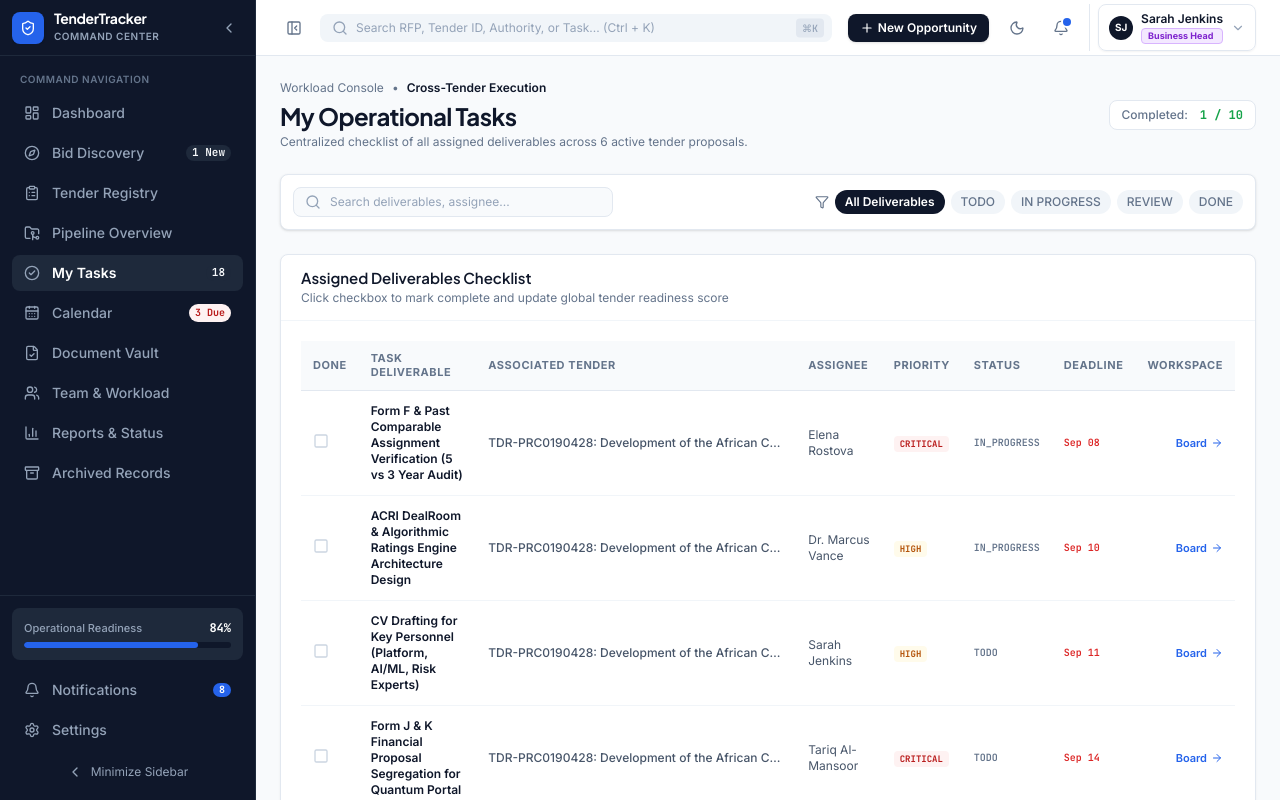
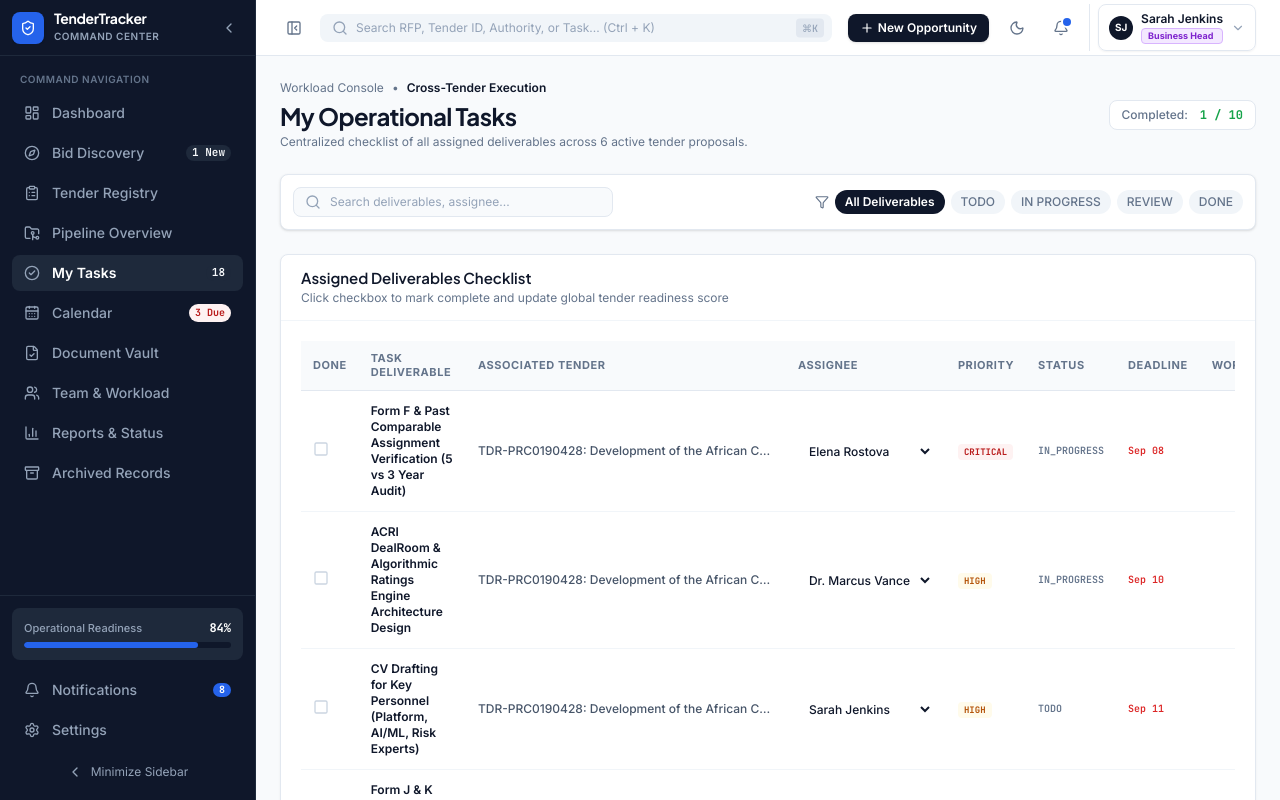
Before and after one commit to akib25889/Tender-tracker-v2, a React (Vite) app in the folder frontend/: page /tasks/my-tasks in a window 1280 px wide. Shown: the top 800 px of the page. Built offline with nearby package versions, Linux system fonts and the light colour scheme.

Commit message:
feat(tasks): allow inline task reassignment on My Tasks table

```diff
--- a/frontend/src/pages/MyTasksPage.tsx
+++ b/frontend/src/pages/MyTasksPage.tsx
@@ -6,7 +6,7 @@ import { CheckCircle2, Filter, Search, ArrowRight, Square } from 'lucide-react';
 import { TaskStatus } from '../types/tender';
 
 export const MyTasksPage: React.FC = () => {
-  const { tenders, moveTask } = useTenders();
+  const { tenders, moveTask, assignTask, teamMembers } = useTenders();
   const [filterStatus, setFilterStatus] = useState<string>('ALL');
   const [searchQuery, setSearchQuery] = useState('');
 
@@ -155,7 +155,22 @@ export const MyTasksPage: React.FC = () => {
                         </Link>
                       </td>
 
-                      <td className="py-3 px-3 text-[#475569]">{task.assignee}</td>
+                      <td className="py-3 px-3 text-[#475569]">
+                        <select
+                          value={task.assignee}
+                          onChange={(e) =>
+                            assignTask(task.tenderId, task.id, e.target.value)
+                          }
+                          className="bg-transparent text-xs font-medium text-[#0F172A] border border-transparent hover:border-[#CBD5E1] rounded px-1.5 py-0.5 cursor-pointer hover:bg-[#F8FAFC] transition-colors"
+                          title="Click to reassign team member"
+                        >
+                          {teamMembers.map((m) => (
+                            <option key={m.id} value={m.name}>
+                              {m.name}
+                            </option>
+                          ))}
+                        </select>
+                      </td>
 
                       <td className="py-3 px-3">
                         <span
```
